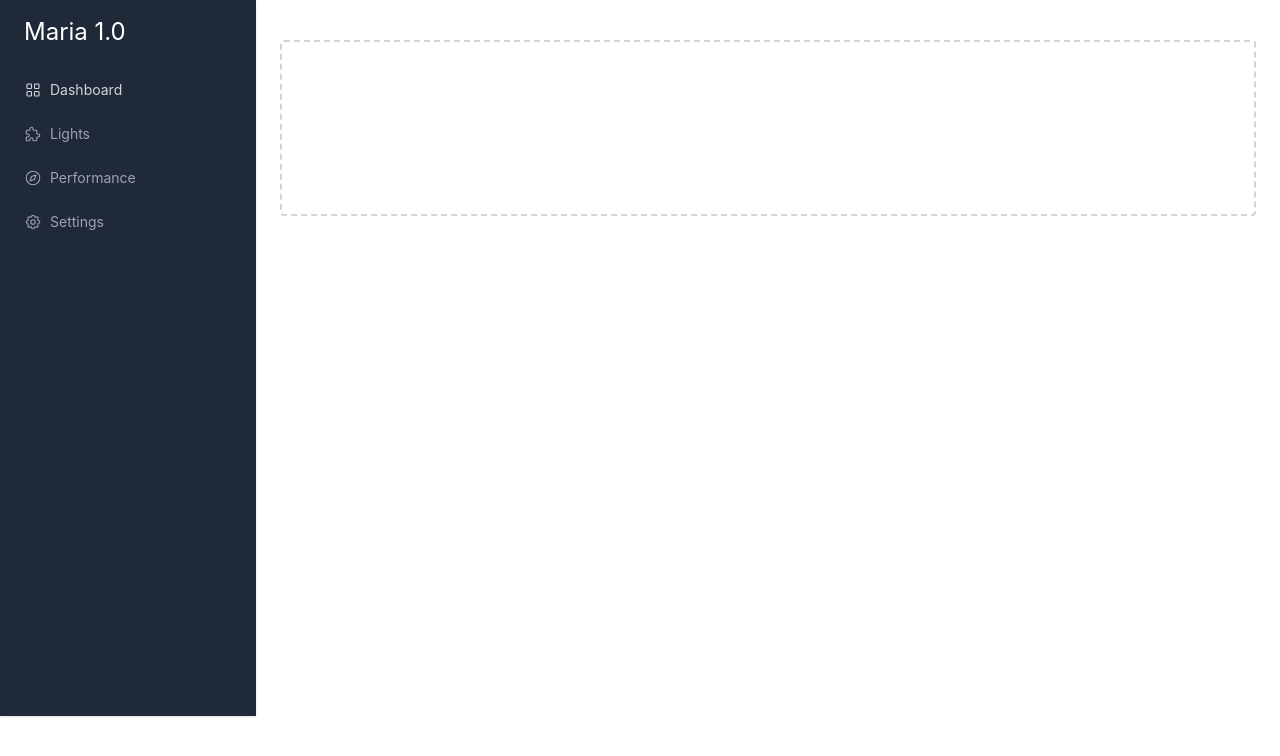
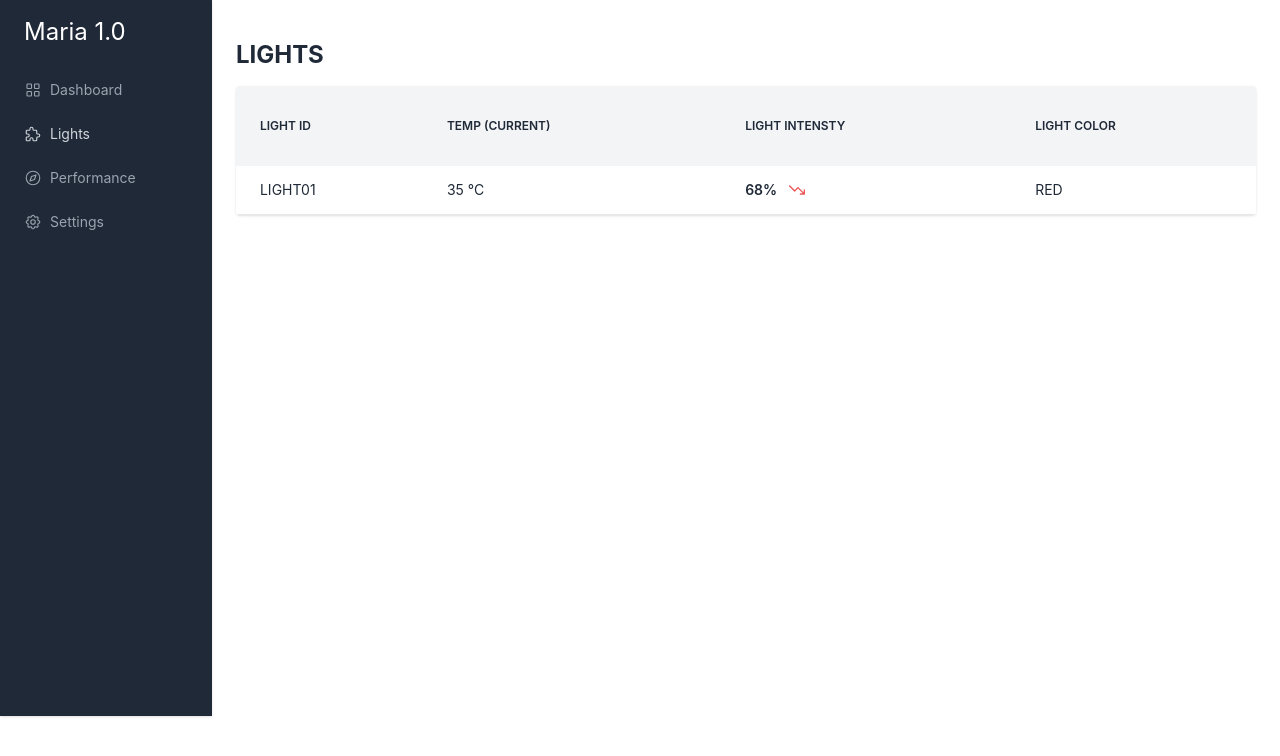
Before and after one commit to AdilRaza02/maria-bcx22, a React (Create React App) app: page /lights in a window 1280 px wide. Shown: the top 756 px of the page. Built offline with nearby package versions, Linux system fonts and the light colour scheme.

Commit message:
Routes + Lights Table added

```diff
--- a/package.json
+++ b/package.json
@@ -38,6 +38,7 @@
   "devDependencies": {
     "autoprefixer": "^10.4.13",
     "postcss": "^8.4.18",
+    "react-router-dom": "^6.4.3",
     "tailwindcss": "^3.2.2"
   }
 }
--- a/src/App.js
+++ b/src/App.js
@@ -1,10 +1,24 @@
 import Layout from "./components/Layout";
+import { BrowserRouter, Routes, Route } from "react-router-dom";
+import Dashboard from "./components/Dashboard";
+import Settings from "./components/Settings";
+import SensorList from "./components/SensorList";
+import Performance from "./components/Performance";
+import NotFound from "./components/NotFound";
 
 function App() {
   return (
-    <div>
-      <Layout />
-    </div>
+    <BrowserRouter>
+      <Routes>
+        <Route path="/" element={<Layout />}>
+          <Route index element={<Dashboard />} />
+          <Route path="lights" element={<SensorList />} />
+          <Route path="performance" element={<Performance />} />
+          <Route path="settings" element={<Settings />} />
+          <Route path="*" element={<NotFound />} />
+        </Route>
+      </Routes>
+    </BrowserRouter>
   );
 }
 
--- /dev/null
+++ b/src/components/Dashboard.js
@@ -0,0 +1,7 @@
+import React from 'react'
+
+export default function Dashboard() {
+  return (
+    <div>No Content</div>
+  )
+}
--- a/src/components/Layout.js
+++ b/src/components/Layout.js
@@ -1,7 +1,25 @@
 /* eslint-disable jsx-a11y/anchor-is-valid */
 import React from "react";
+import { Link, Outlet, useLocation } from "react-router-dom";
 
 export default function Layout() {
+  let location = useLocation();
+
+  const routes = ['/', '/lights', '/performance', '/settings']
+
+  const getActiveClass = (path) => {
+    if (location.pathname === path) {
+      return "text-gray-300";
+    }
+    return "text-gray-400";
+  };
+
+  const getPageHeader = () => {
+    if(!routes.includes(location.pathname)) return "Not Found"
+    if (location.pathname === "/") return "DASHBOARD";
+    return location.pathname.replace("/", "").toLocaleUpperCase();
+  };
+
   return (
     <div className="flex flex-no-wrap">
       <div style={{ minHeight: "716px" }} className="w-64 absolute sm:relative bg-gray-800 shadow md:h-full flex-col justify-between hidden sm:flex">
@@ -9,8 +27,9 @@ export default function Layout() {
           <h2 className="text-white text-2xl mt-4 text-left">Maria 1.0</h2>
 
           <ul className="mt-8">
-            <li className="flex w-full justify-between text-gray-300 cursor-pointer items-center mb-6">
-              <a href="#" className="flex items-center focus:outline-none focus:ring-2 focus:ring-white">
+            <li className={`flex w-full justify-between cursor-pointer items-center mb-6 ${getActiveClass("/")}`}>
+              <Link to="/">
+                <div className="flex items-center focus:outline-none focus:ring-2 focus:ring-white">
                   <svg
                     xmlns="http://www.w3.org/2000/svg"
                     className="icon icon-tabler icon-tabler-grid"
@@ -30,10 +49,12 @@ export default function Layout() {
                     <rect x="14" y="14" width="6" height="6" rx="1"></rect>
                   </svg>
                   <span className="text-sm ml-2">Dashboard</span>
-              </a>
+                </div>
+              </Link>
             </li>
-            <li className="flex w-full justify-between text-gray-400 hover:text-gray-300 cursor-pointer items-center mb-6">
-              <a href="#" className="flex items-center focus:outline-none focus:ring-2 focus:ring-white">
+            <li className={`flex w-full justify-between hover:text-gray-300 cursor-pointer items-center mb-6 ${getActiveClass("/lights")}`}>
+              <Link to="/lights">
+                <div className="flex items-center focus:outline-none focus:ring-2 focus:ring-white">
                   <svg
                     xmlns="http://www.w3.org/2000/svg"
                     className="icon icon-tabler icon-tabler-puzzle"
@@ -50,10 +71,12 @@ export default function Layout() {
                     <path d="M4 7h3a1 1 0 0 0 1 -1v-1a2 2 0 0 1 4 0v1a1 1 0 0 0 1 1h3a1 1 0 0 1 1 1v3a1 1 0 0 0 1 1h1a2 2 0 0 1 0 4h-1a1 1 0 0 0 -1 1v3a1 1 0 0 1 -1 1h-3a1 1 0 0 1 -1 -1v-1a2 2 0 0 0 -4 0v1a1 1 0 0 1 -1 1h-3a1 1 0 0 1 -1 -1v-3a1 1 0 0 1 1 -1h1a2 2 0 0 0 0 -4h-1a1 1 0 0 1 -1 -1v-3a1 1 0 0 1 1 -1"></path>
                   </svg>
                   <span className="text-sm ml-2">Lights</span>
-              </a>
+                </div>
+              </Link>
             </li>
-            <li className="flex w-full justify-between text-gray-400 hover:text-gray-300 cursor-pointer items-center mb-6">
-              <a href="#" className="flex items-center focus:outline-none focus:ring-2 focus:ring-white">
+            <li className={`flex w-full justify-between hover:text-gray-300 cursor-pointer items-center mb-6 ${getActiveClass("/performance")}`}>
+              <Link to="/performance">
+                <div className="flex items-center focus:outline-none focus:ring-2 focus:ring-white">
                   <svg
                     xmlns="http://www.w3.org/2000/svg"
                     className="icon icon-tabler icon-tabler-compass"
@@ -71,11 +94,13 @@ export default function Layout() {
                     <circle cx="12" cy="12" r="9"></circle>
                   </svg>
                   <span className="text-sm ml-2">Performance</span>
-              </a>
+                </div>
+              </Link>
             </li>
 
-            <li className="flex w-full justify-between text-gray-400 hover:text-gray-300 cursor-pointer items-center">
-              <a href="#" className="flex items-center focus:outline-none focus:ring-2 focus:ring-white">
+            <li className={`flex w-full justify-between hover:text-gray-300 cursor-pointer items-center ${getActiveClass("/settings")}`}>
+              <Link to="/settings">
+                <div className="flex items-center focus:outline-none focus:ring-2 focus:ring-white">
                   <svg
                     xmlns="http://www.w3.org/2000/svg"
                     className="icon icon-tabler icon-tabler-settings"
@@ -93,14 +118,17 @@ export default function Layout() {
                     <circle cx="12" cy="12" r="3" />
                   </svg>
                   <span className="text-sm ml-2">Settings</span>
-              </a>
+                </div>
+              </Link>
             </li>
           </ul>
         </div>
       </div>
 
-      <div className="container mx-auto py-10 h-64 md:w-4/5 w-11/12 px-6">
-        <div className="w-full h-full rounded border-dashed border-2 border-gray-300">{/* <!-- Place your content here --> */}</div>
+      <div className="container mx-auto py-10 px-6">
+        <h4 className="text-2xl font-bold leading-tight text-gray-800 dark:text-gray-100 mb-4">{getPageHeader()}</h4>
+
+        <Outlet />
       </div>
     </div>
   );
--- /dev/null
+++ b/src/components/NotFound.js
@@ -0,0 +1,3 @@
+export default function NotFound() {
+  return "";
+}
--- /dev/null
+++ b/src/components/Performance.js
@@ -0,0 +1,7 @@
+import React from 'react'
+
+export default function Performance() {
+  return (
+    <div>No Content</div>
+  )
+}
--- /dev/null
+++ b/src/components/SensorList.js
@@ -0,0 +1,54 @@
+import React from "react";
+export default function SensorList() {
+  return (
+    <>
+      <div className="flex ">
+        <div className="w-full rounded shadow overflow-x-auto">
+          <table className="w-full">
+            <thead className="dark:bg-gray-900 bg-gray-100">
+              <tr>
+                <td className="text-xs font-semibold text-gray-800 dark:text-gray-100 uppercase sm:py-8 py-4 sm:pl-6 pl-4">
+                  <div className="flex items-center">LIGHT ID</div>
+                </td>
+                <td className="text-xs font-semibold text-gray-800 dark:text-gray-100 pl-6 uppercase">
+                  <div className="flex items-center">TEMP (Current)</div>
+                </td>
+                <td className="text-xs font-semibold text-gray-800 dark:text-gray-100 pl-6 uppercase">
+                  <div className="flex items-center">LIGHT INTENSTY</div>
+                </td>
+                <td className="text-xs font-semibold text-gray-800 dark:text-gray-100 pl-6 uppercase">
+                  <div className="flex items-center">LIGHT COLOR</div>
+                </td>
+              </tr>
+            </thead>
+            <tbody className="bg-white dark:bg-gray-800">
+              <tr className="border-b border-gray-200 dark:border-gray-900">
+                <td className="py-4 sm:pl-6 pl-4">
+                  <p className="text-sm leading-none text-gray-800 dark:text-gray-100">LIGHT01</p>
+                </td>
+
+                <td className="py-4 sm:pl-6 pl-4">
+                  <p className="text-sm leading-none text-gray-800 dark:text-gray-100">35 °C</p>
+                </td>
+                <td className="py-4 sm:px-6 px-4">
+                  <div className="flex items-center">
+                    <p className="text-sm font-semibold pr-3 leading-none text-gray-800 dark:text-gray-100">68%</p>
+                    <svg xmlns="http://www.w3.org/2000/svg" width={16} height={16} viewBox="0 0 16 16" fill="none">
+                      <path
+                        d="M16 12.0002C16 12.0668 16 12.2002 15.9333 12.2668C15.8667 12.4002 15.7333 12.5335 15.6 12.6002C15.5333 12.6668 15.4 12.6668 15.3333 12.6668H11.3333C10.9333 12.6668 10.6667 12.4002 10.6667 12.0002C10.6667 11.6002 10.9333 11.3335 11.3333 11.3335H13.7333L9 6.60016L6.13333 9.46683C5.86667 9.7335 5.46667 9.7335 5.2 9.46683L0.2 4.46683C-0.0666667 4.20016 -0.0666667 3.80016 0.2 3.5335C0.466667 3.26683 0.866667 3.26683 1.13333 3.5335L5.66667 8.06683L8.53333 5.20016C8.8 4.9335 9.2 4.9335 9.46667 5.20016L14.6667 10.4002V8.00016C14.6667 7.60016 14.9333 7.3335 15.3333 7.3335C15.7333 7.3335 16 7.60016 16 8.00016V12.0002Z"
+                        fill="#EA5455"
+                      />
+                    </svg>
+                  </div>
+                </td>
+                <td className="py-4 sm:pl-6 pl-4">
+                  <p className="text-sm leading-none text-gray-800 dark:text-gray-100">RED</p>
+                </td>
+              </tr>
+            </tbody>
+          </table>
+        </div>
+      </div>
+    </>
+  );
+}
--- /dev/null
+++ b/src/components/Settings.js
@@ -0,0 +1,7 @@
+import React from 'react'
+
+export default function Settings() {
+  return (
+    <div>No Content</div>
+  )
+}
```
Also changed, not shown: 1 other file (tests, documents, lock files or other folders). Lines whose indentation alone changed are shown as unchanged.
